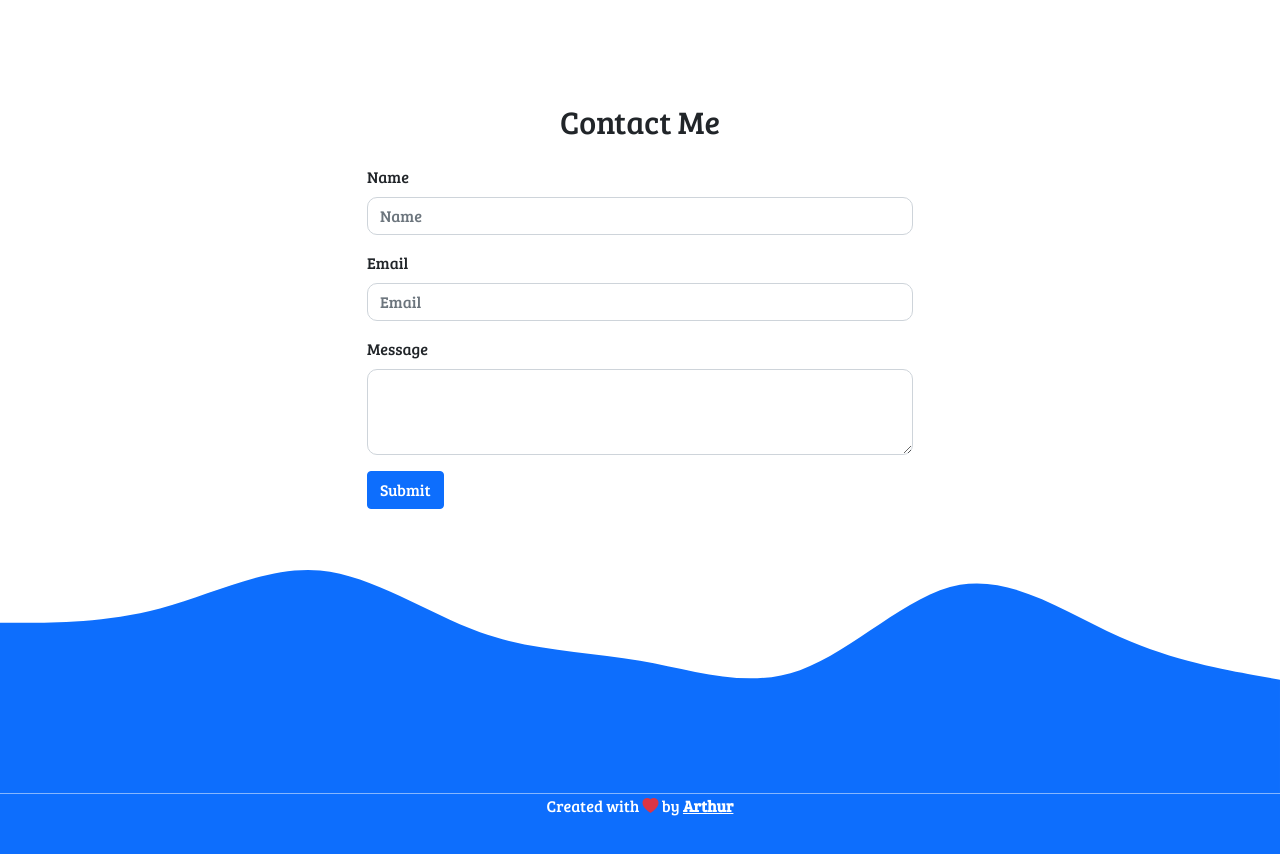
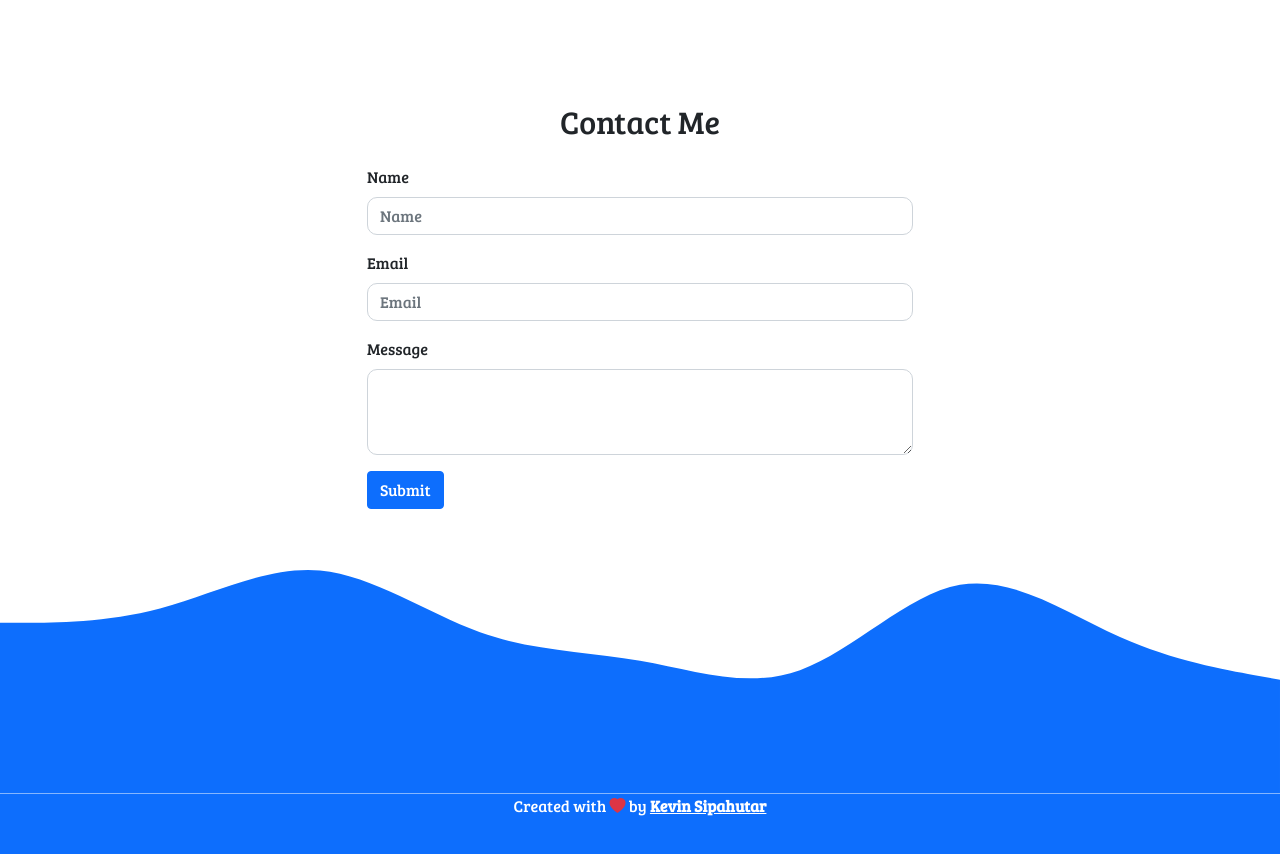
Before and after one commit to kevinsipahutar/kevinsipahutar.github.io, a plain HTML site: page index.html in a window 1280 px wide. Shown: the part 2506-3360 px from the top of the page. Drawn offline with nearby package versions, Linux system fonts and the light colour scheme.

Commit message:
Update index.html

```diff
--- a/index.html
+++ b/index.html
@@ -164,7 +164,7 @@
       </section>
 
       <footer class="bg-primary text-white text-center pb-5 fs-6">
-          <p>Created with <i class="bi bi-heart-fill text-danger"></i> by  <a href="https://instagram.com/sipahutarkevin" class="text-white fw-bold">Arthur</a></p>
+          <p>Created with <i class="bi bi-heart-fill text-danger"></i> by  <a href="https://instagram.com/sipahutarkevin" class="text-white fw-bold">Kevin Sipahutar</a></p>
       </footer>
 
 
```
